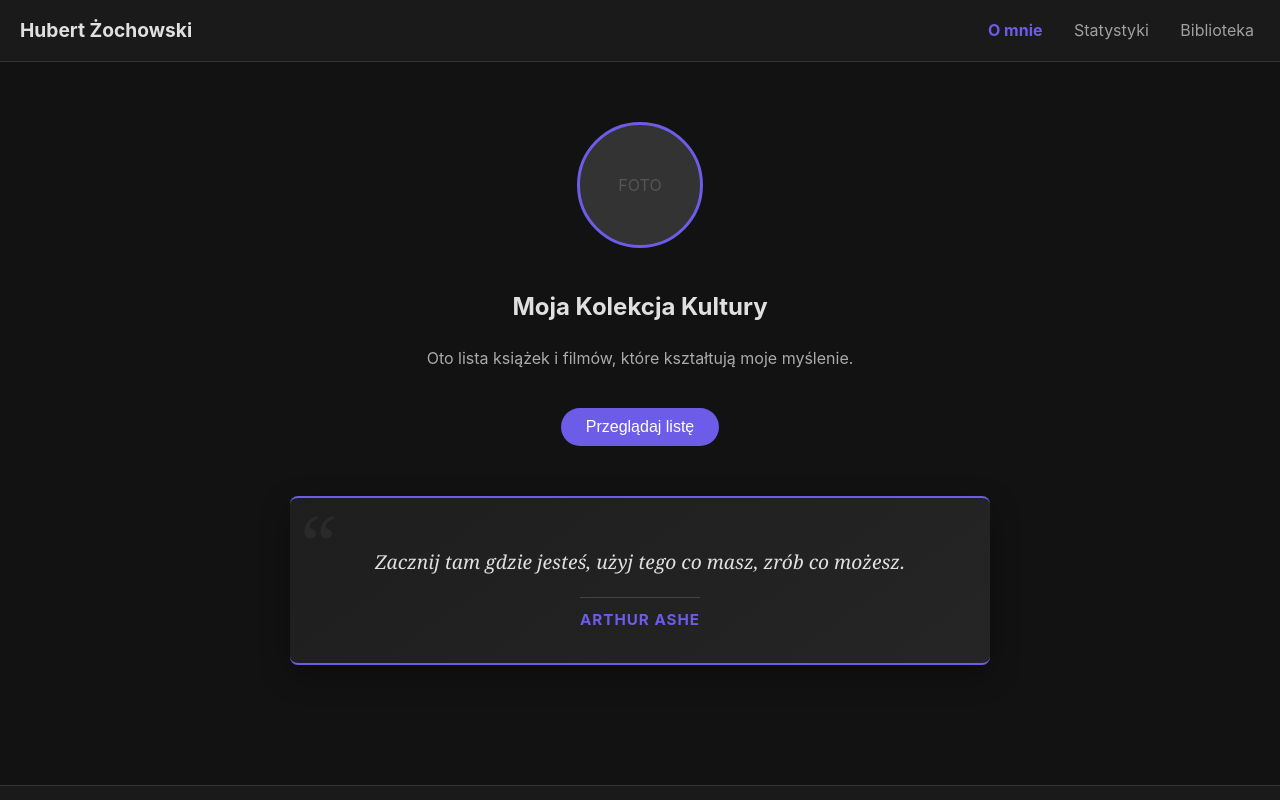
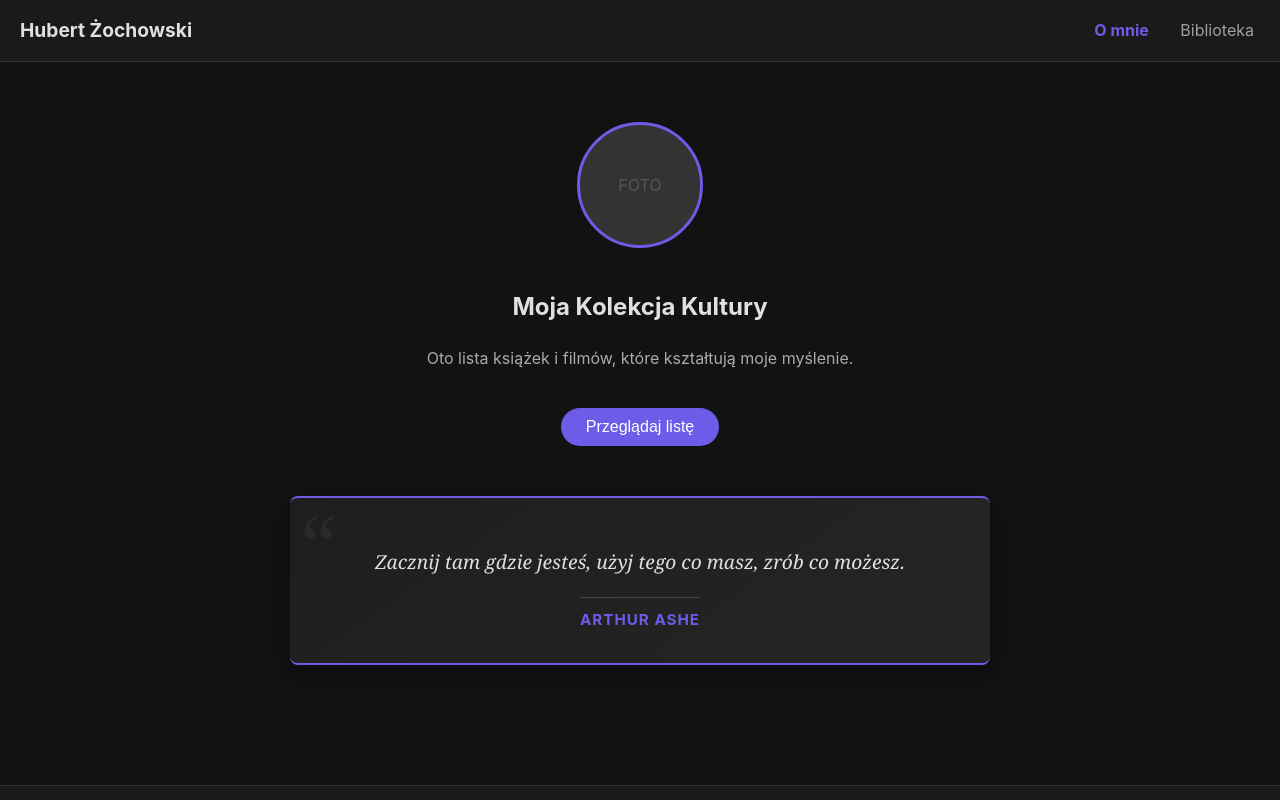
Before and after one commit to Hubert-Zochowski/AboutMe, a plain HTML site: page index.html in a window 1280 px wide. Shown: the top 800 px of the page. Drawn offline with Linux system fonts and the light colour scheme.

Commit message:
Hide statystyki button

```diff
--- a/index.html
+++ b/index.html
@@ -162,7 +162,7 @@
         <div class="logo" id="nav-name">...</div>
         <div class="nav-links">
             <button onclick="go('home')" class="active" id="btn-home">O mnie</button>
-            <button onclick="go('stats')" id="btn-stats">Statystyki</button>
+            <!--<button onclick="go('stats')" id="btn-stats">Statystyki</button>-->
             <button onclick="go('tracker')" id="btn-tracker">Biblioteka</button>
         </div>
     </nav>
@@ -448,4 +448,5 @@
         }
     </script>
 </body>
+
 </html>
```
